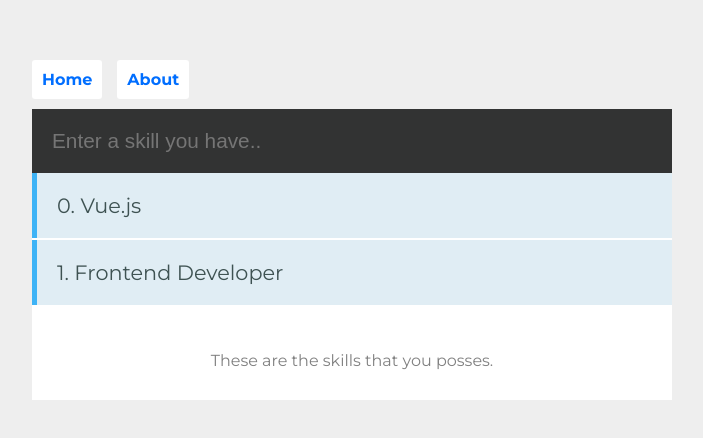
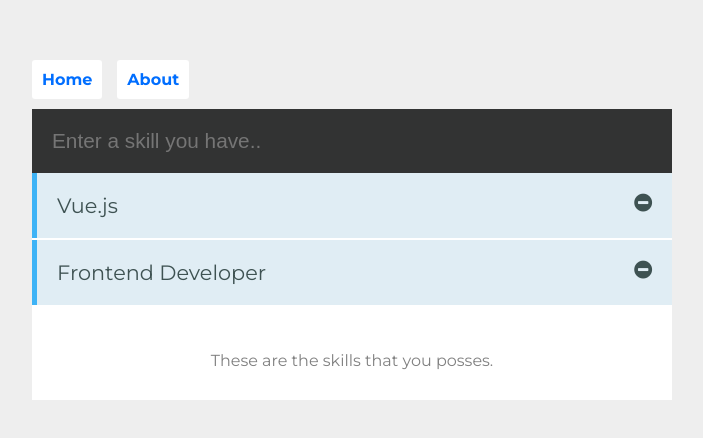
Before and after one commit to rodrigofepy/first-vue-project, a Vue app: page /#/ in a window 1280 px wide. Shown: the top 438 px of the page, without its empty margins (288-991 px from the left). Built offline with nearby package versions, Linux system fonts and the light colour scheme; a small style sheet from the web is missing.

Commit message:
Add the remove method

```diff
--- a/src/components/Skills.vue
+++ b/src/components/Skills.vue
@@ -12,7 +12,10 @@
 
       <ul>
         <transition-group name="list" enter-active-class="animated bounceInUp" leave-active-class="animated bounceOutDown">
-          <li v-for="(data,index) in skills" :key='index'>{{ index }}. {{ data.skill }}</li>
+          <li v-for="(data,index) in skills" :key='index'>
+            {{ data.skill }}
+            <i class="fa fa-minus-circle" v-on:click="remove(index)"></i>
+          </li>
         </transition-group>
       </ul>
 
@@ -46,7 +49,9 @@ export default {
           console.log('invalid')
         }
       })
-
+    },
+    remove(id) {
+      this.skills.splice(id, 1)
     }
   }
 }
@@ -55,6 +60,7 @@ export default {
 <!-- Add "scoped" attribute to limit CSS to this component only -->
 <style scoped>
   @import "https://cdn.jsdelivr.net/npm/animate.css@3.5.1";
+  @import "https://maxcdn.bootstrapcdn.com/font-awesome/4.7.0/css/font-awesome.min.css";
 
   .holder {
     background: #fff;
@@ -121,4 +127,9 @@ export default {
       transform: scale(1);
     }
   }
+
+  i {
+    float: right;
+    cursor: pointer;
+  }
 </style>
```
